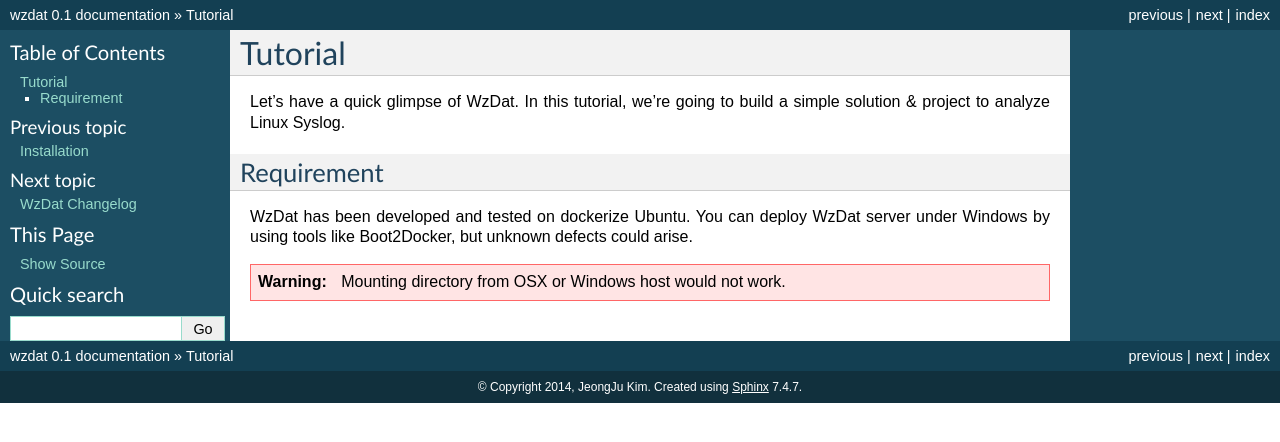
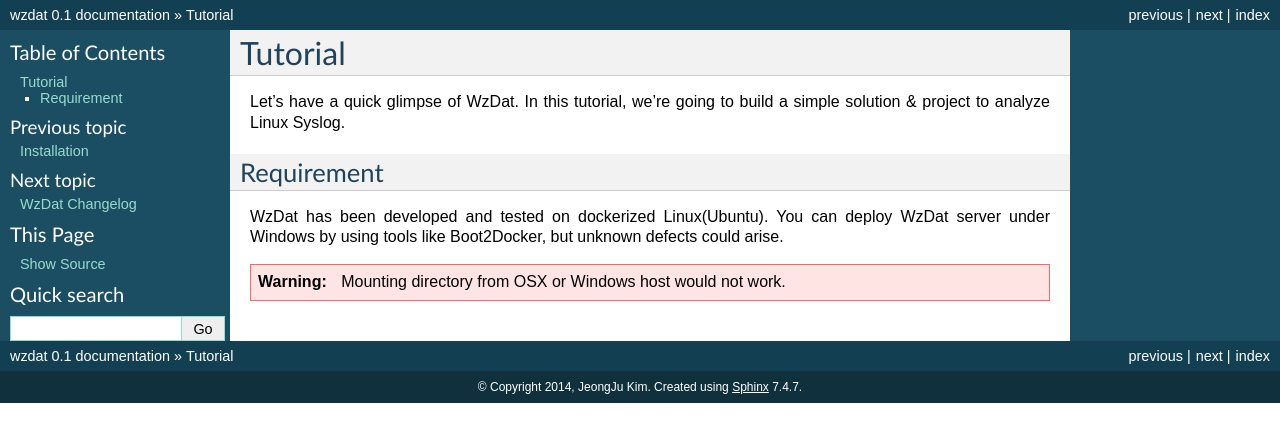
Before and after one commit to haje01/wzdat, a Sphinx documentation site: the page built from docs/tutorial.rst, in a window 1280 px wide. Shown: the top 442 px of the page. Built offline with Sphinx 7.4.7, drawn with Linux system fonts in a browser that asks for light colours.

Commit message:
Update tutorial.rst

```diff
--- a/docs/tutorial.rst
+++ b/docs/tutorial.rst
@@ -7,7 +7,7 @@ Let's have a quick glimpse of WzDat. In this tutorial, we're going to build a si
 Requirement
 -----------
 
-WzDat has been developed and tested on dockerize Ubuntu. You can deploy WzDat server under Windows by using tools like Boot2Docker, but unknown defects could arise.
+WzDat has been developed and tested on dockerized Linux(Ubuntu). You can deploy WzDat server under Windows by using tools like Boot2Docker, but unknown defects could arise.
 
 .. warning::
 
```
